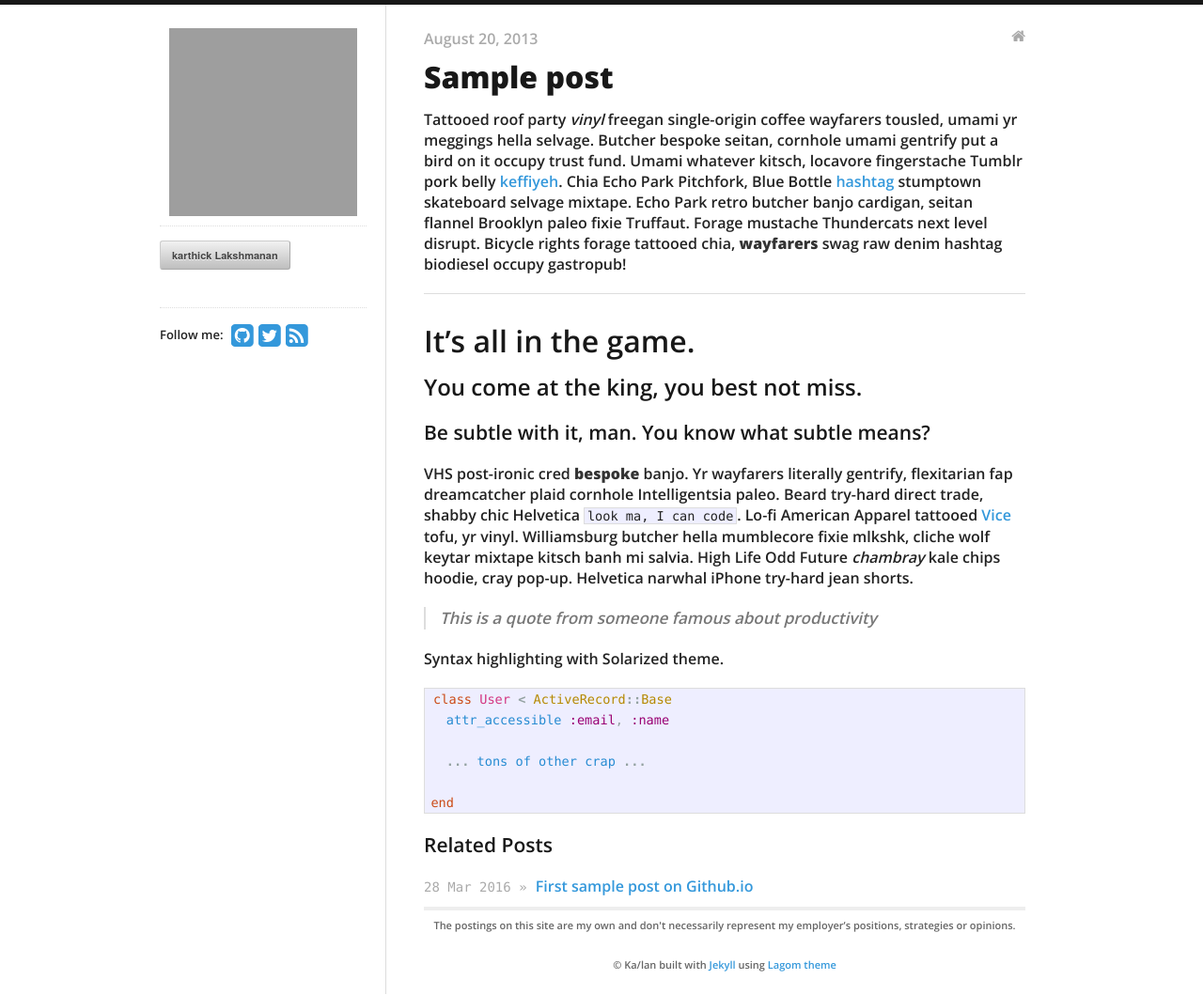
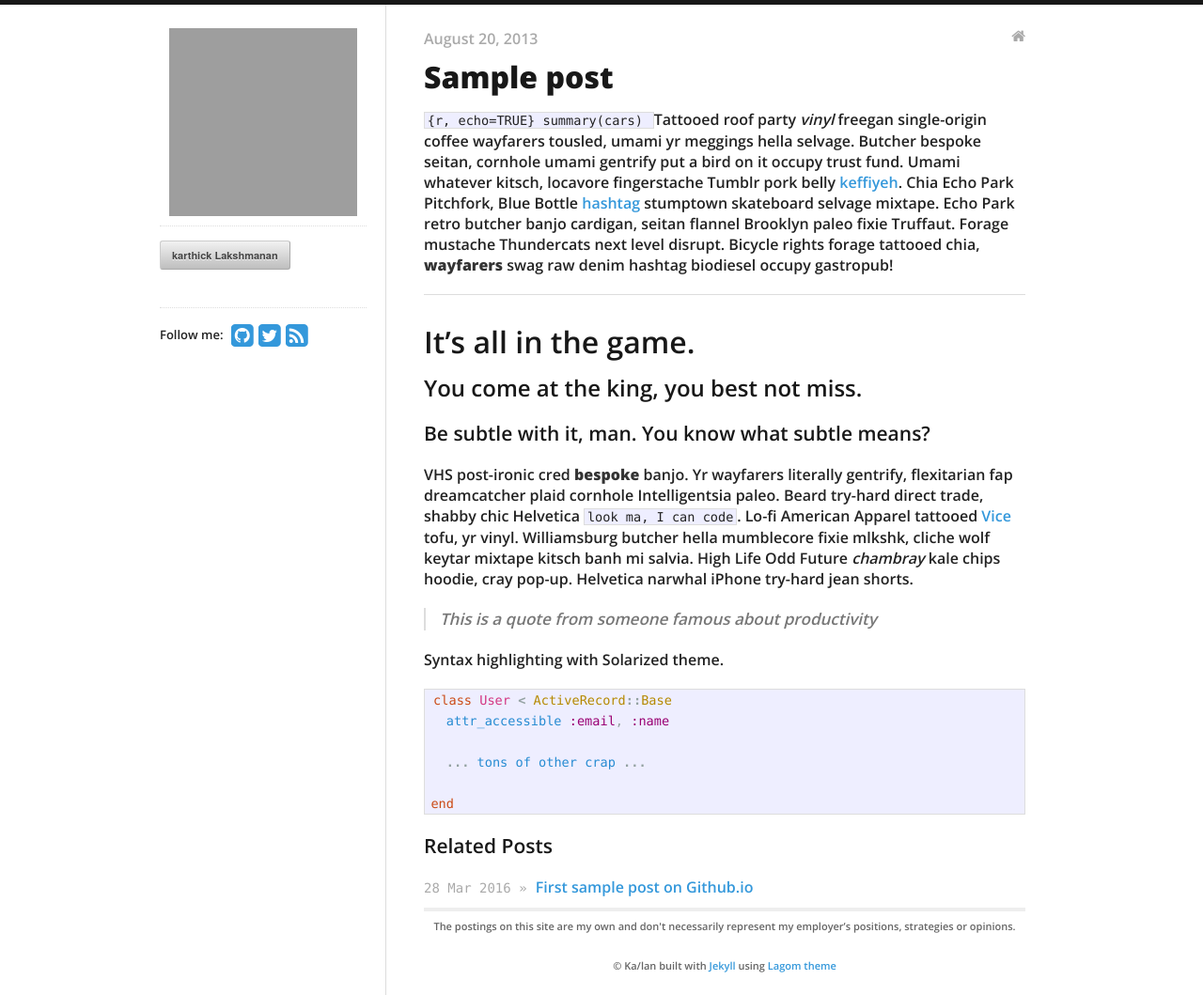
Before and after one commit to itskarthicklakshmanan/karthicklaksman.github.io, a Jekyll site: the page built from _posts/2013-08-20-sample-post.md, in a window 1280 px wide. Shown: the whole page at 94% size. Built offline with Jekyll 4.4.1, drawn with Linux system fonts in a browser that asks for light colours; nearby versions of some CDN libraries; grey boxes are pictures that could not be loaded.

Commit message:
Update 2013-08-20-sample-post.md

````diff
--- a/_posts/2013-08-20-sample-post.md
+++ b/_posts/2013-08-20-sample-post.md
@@ -5,6 +5,9 @@
 - blog
 ---
 
+```{r, echo=TRUE}
+summary(cars)
+```
 Tattooed roof party *vinyl* freegan single-origin coffee wayfarers tousled, umami yr
 meggings hella selvage. Butcher bespoke seitan, cornhole umami gentrify put a bird
 on it occupy trust fund. Umami whatever kitsch, locavore fingerstache Tumblr pork belly
````
